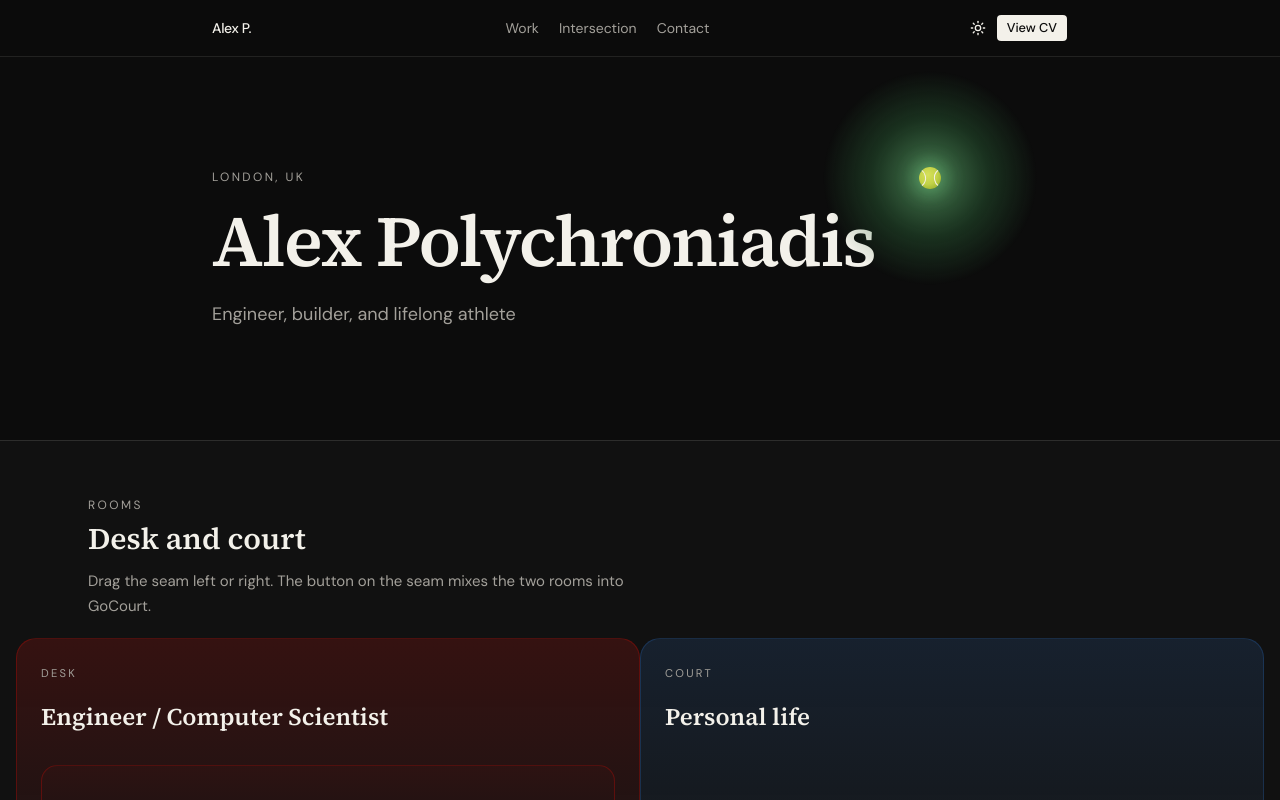
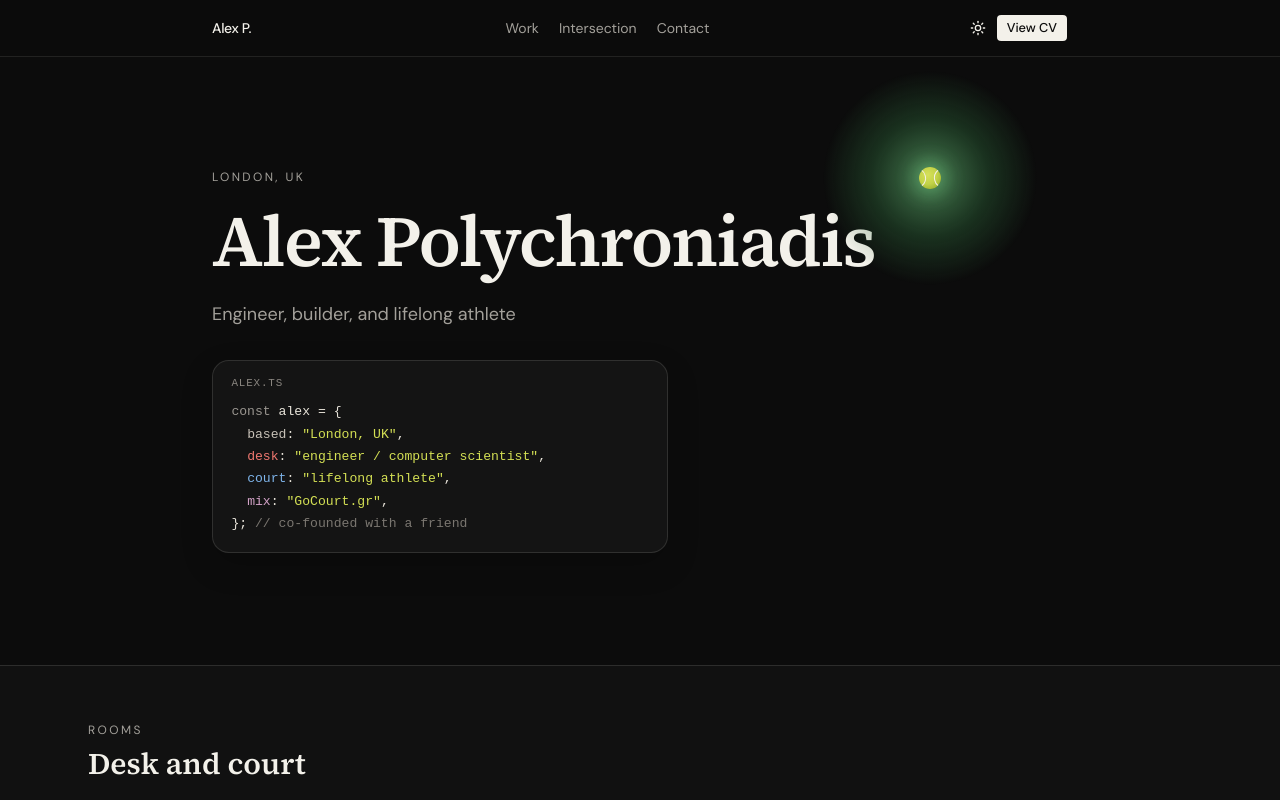
Before and after one commit to alexplds/personal-website, a Next.js app: page / in a window 1280 px wide. Shown: the top 800 px of the page. Built offline with nearby package versions, Linux system fonts and the light colour scheme.

Commit message:
Add an alex.ts intro card in the hero
Introduce Alex with a short code block that maps to desk, court, and the GoCourt mix, using only facts already on the site.

Co-authored-by: alexandrosplds <Alexandros.polychroniadis@gmail.com>

```diff
--- a/app/globals.css
+++ b/app/globals.css
@@ -247,6 +247,78 @@
 }
 .hero-in-6 {
   animation-delay: 0.4s;
+}
+
+.intro-code {
+  margin-top: 2rem;
+  max-width: 28.5rem;
+  padding: 0.85rem 1.15rem 1.05rem;
+  border-radius: 1.05rem;
+  border: 1px solid rgb(243 241 234 / 12%);
+  background: #141414;
+  color: #e8e4da;
+  box-shadow: 0 12px 32px rgb(0 0 0 / 18%);
+}
+
+.intro-code-file {
+  margin: 0 0 0.65rem;
+  font-family: var(--font-mono), ui-monospace, monospace;
+  font-size: 0.68rem;
+  letter-spacing: 0.08em;
+  text-transform: uppercase;
+  color: #8a8680;
+}
+
+.intro-code pre {
+  margin: 0;
+  overflow-x: auto;
+  font-family: var(--font-mono), ui-monospace, monospace;
+  font-size: 0.82rem;
+  line-height: 1.7;
+}
+
+.intro-code pre:focus-visible {
+  outline: 2px solid color-mix(in oklab, rgb(131 83 120) 55%, white);
+  outline-offset: 4px;
+}
+
+.intro-kw {
+  color: #9a9690;
+}
+
+.intro-key-based {
+  color: #c8c2b8;
+}
+
+.intro-key-desk {
+  color: #f07870;
+}
+
+.intro-key-court {
+  color: #7eb4ea;
+}
+
+.intro-key-mix {
+  color: #d4a3c8;
+}
+
+.intro-str {
+  color: #d4e054;
+}
+
+.intro-cmt {
+  color: #7a7670;
+}
+
+@media (max-width: 639px) {
+  .intro-code {
+    max-width: none;
+    padding: 0.8rem 1rem 0.95rem;
+  }
+
+  .intro-code pre {
+    font-size: 0.75rem;
+  }
 }
 
 .name-light-wrap {
--- /dev/null
+++ b/components/intro-code.tsx
@@ -0,0 +1,39 @@
+import { content } from "@/lib/content";
+
+const gocourt = content.destinations.find((d) => d.id === "gocourt");
+
+export function IntroCode() {
+  return (
+    <div className="intro-code hero-in hero-in-4">
+      <p className="intro-code-file">alex.ts</p>
+      <pre tabIndex={0} aria-label="A short introduction">
+        <code>
+          <span className="intro-kw">const</span>
+          {" alex = {\n"}
+          {"  "}
+          <span className="intro-key intro-key-based">based</span>
+          {": "}
+          <span className="intro-str">&quot;{content.location}&quot;</span>
+          {",\n"}
+          {"  "}
+          <span className="intro-key intro-key-desk">desk</span>
+          {": "}
+          <span className="intro-str">&quot;engineer / computer scientist&quot;</span>
+          {",\n"}
+          {"  "}
+          <span className="intro-key intro-key-court">court</span>
+          {": "}
+          <span className="intro-str">&quot;lifelong athlete&quot;</span>
+          {",\n"}
+          {"  "}
+          <span className="intro-key intro-key-mix">mix</span>
+          {": "}
+          <span className="intro-str">&quot;{gocourt?.title ?? "gocourt.gr"}&quot;</span>
+          {",\n"}
+          {"}; "}
+          <span className="intro-cmt">{"// co-founded with a friend"}</span>
+        </code>
+      </pre>
+    </div>
+  );
+}
--- a/components/sections.tsx
+++ b/components/sections.tsx
@@ -1,6 +1,7 @@
 import { content } from "@/lib/content";
 import { CopyEmail } from "@/components/copy-email";
 import { PlaySection, WorkDestinations } from "@/components/destinations";
+import { IntroCode } from "@/components/intro-code";
 import { Reveal } from "@/components/reveal";
 import { Button } from "@/components/ui/button";
 
@@ -27,6 +28,7 @@ export function HeroSection() {
           <p className="hero-in hero-in-3 mt-5 max-w-xl text-lg text-muted-foreground">
             {content.roleLine}
           </p>
+          <IntroCode />
       </div>
     </section>
   );
```
Also changed, not shown: 1 other file (tests, documents, lock files or other folders).
